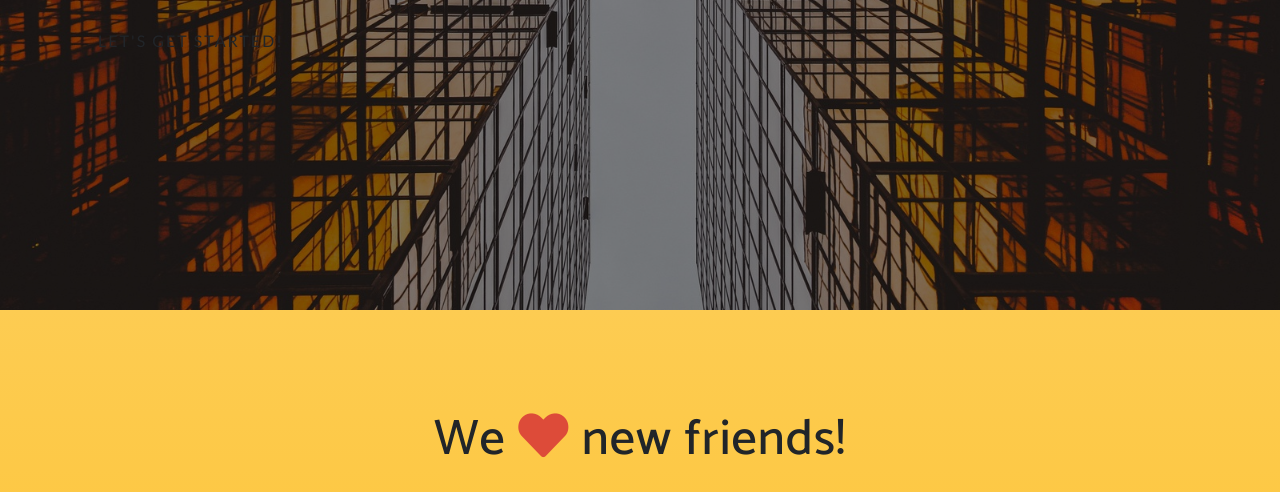
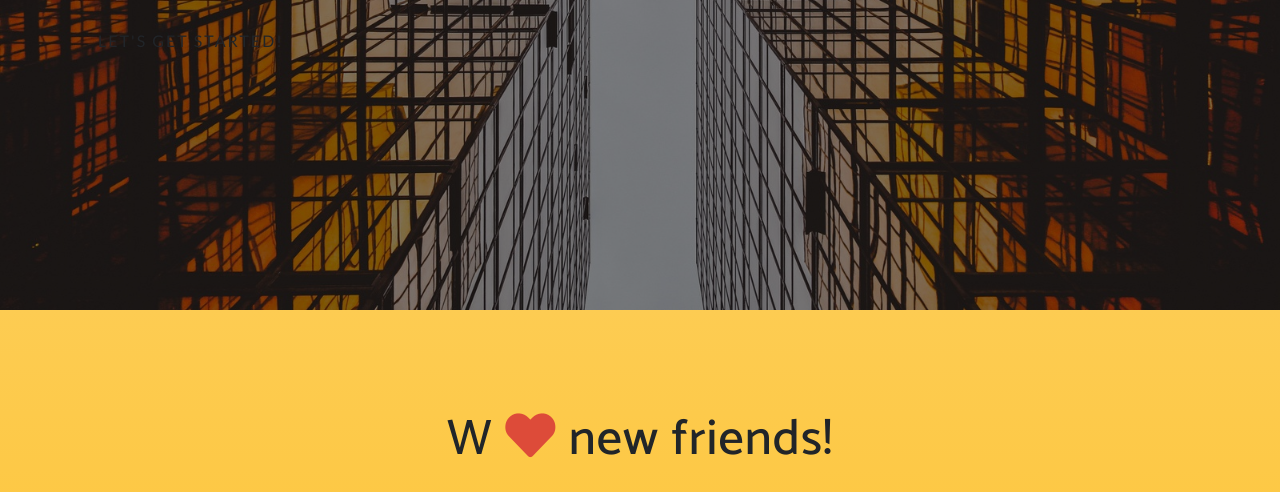
Before and after one commit to Ishaan189/Ishaan189.github.io, a website with bundled scripts: page index.html in a window 1280 px wide. Shown: the part 2988-3480 px from the top of the page. Built offline with nearby package versions, Linux system fonts and the light colour scheme; a web font is replaced by a local one.

Commit message:
update index.html

```diff
--- a/index.html
+++ b/index.html
@@ -178,7 +178,7 @@
 
   <section class="contact bg-primary" id="contact">
     <div class="container">
-      <h2>We
+      <h2>W
         <i class="fas fa-heart"></i>
         new friends!</h2>
       <ul class="list-inline list-social">
```
